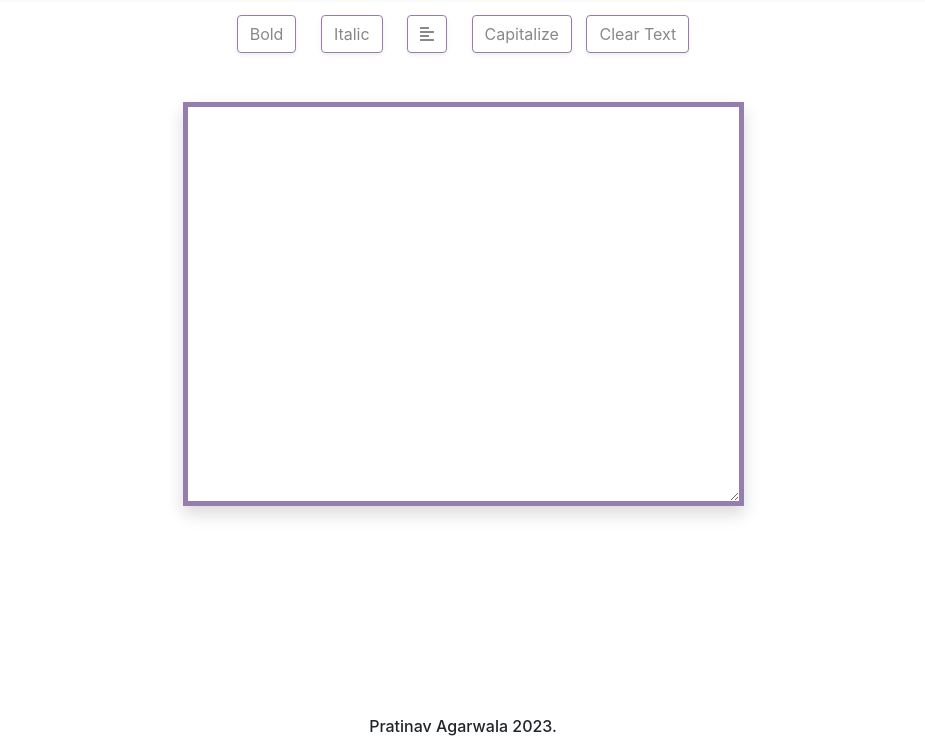
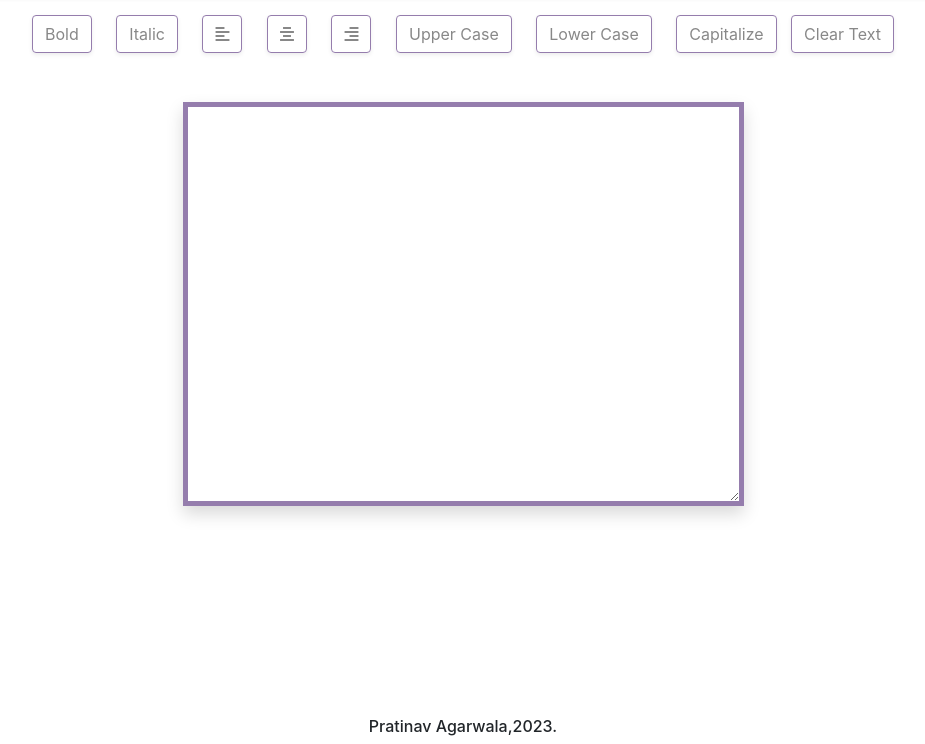
Before and after one commit to Pratinavagarwala/Text-Editor, a plain HTML site: page index.html in a window 1280 px wide. Shown: the part 131-875 px from the top of the page, without its empty margins (177-1102 px from the left). Drawn offline with nearby package versions, Linux system fonts and the light colour scheme.

Commit message:
Update index.html

```diff
--- a/index.html
+++ b/index.html
@@ -86,28 +86,56 @@
 							class=" shadow-sm btn btn-outline-secondary"
 							data-toggle="tooltip"
 							data-placement="top"
-							title="Cut">
+							title="Bold Text">
 			Bold</button>
 					<button type="button"
 							onclick="f2()"
 							class="shadow-sm btn btn-outline-success"
 							data-toggle="tooltip"
 							data-placement="top"
-							title="Copy">
+							title="Italic Text">
 			Italic</button>
 					<button type="button"
 							onclick="f3()"
 							class=" shadow-sm btn btn-outline-primary"
 							data-toggle="tooltip"
 							data-placement="top"
-							title="Paste">
+							title="Left Align">
 			<i class="fas fa-align-left"></i></button>
 					<button type="button"
 							onclick="f4()"
 							class="btn shadow-sm btn-outline-secondary"
 							data-toggle="tooltip"
 							data-placement="top"
-							title="Delete">
+							title="Center Align">
+			<i class="fas fa-align-center"></i></button>
+					<button type="button"
+							onclick="f5()"
+							class="btn shadow-sm btn-outline-primary"
+							data-toggle="tooltip"
+							data-placement="top"
+							title="Right Align">
+			<i class="fas fa-align-right"></i></button>
+					<button type="button"
+							onclick="f6()"
+							class="btn shadow-sm btn-outline-secondary"
+							data-toggle="tooltip"
+							data-placement="top"
+							title="Uppercase Text">
+			Upper Case</button>
+					<button type="button"
+							onclick="f7()"
+							class="btn shadow-sm btn-outline-primary"
+							data-toggle="tooltip"
+							data-placement="top"
+							title="Lowercase Text">
+			Lower Case</button>
+					<button type="button"
+							onclick="f8()"
+							class="btn shadow-sm btn-outline-primary"
+							data-toggle="tooltip"
+							data-placement="top"
+							title="Capitalize Text">
 			Capitalize</button>
 					<button type="button"
 							onclick="f9()"
@@ -140,7 +168,7 @@
 	</section>
 	<br>
 	<br>
-	<h6 style="text-align:center;">Pratinav Agarwala 2023.</h6>
+	<h6 style="text-align:center;">Pratinav Agarwala,2023.</h6>
 
 	<!--External JavaScript file-->
 	<script src="home.js"></script>
```
